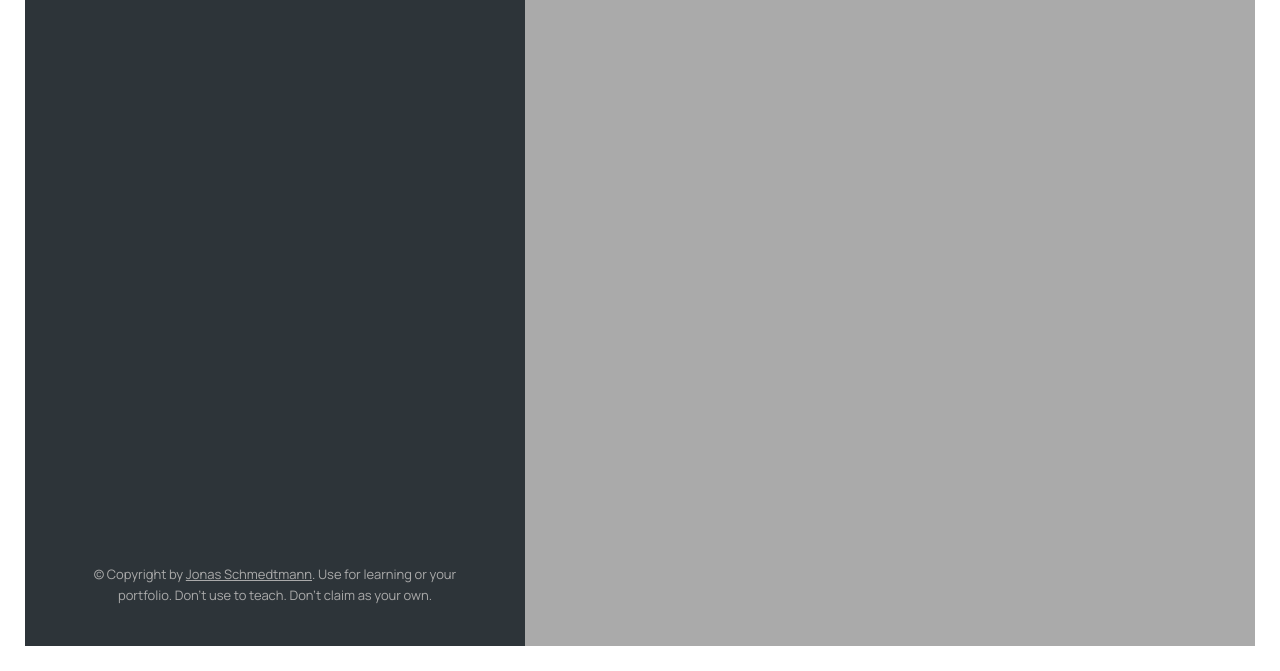
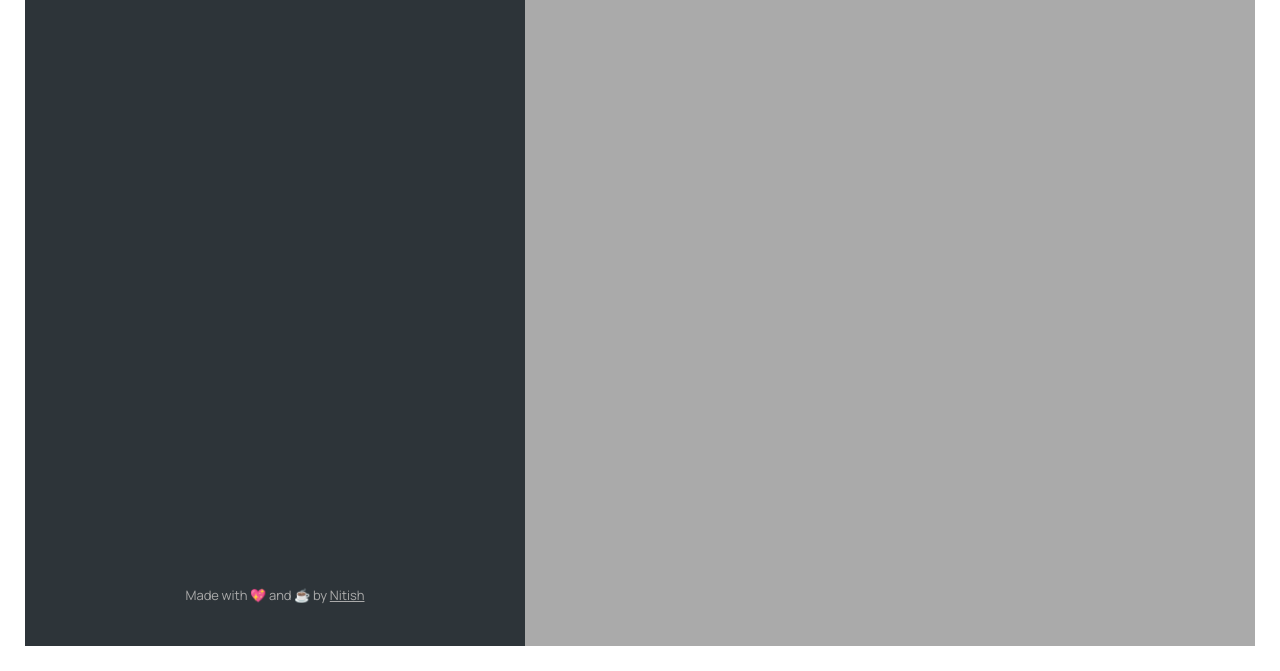
Before and after one commit to nitishkyadav/Mapty-App, a plain HTML site: page index.html in a window 1280 px wide. Shown: the part 129-800 px from the top of the page. Drawn offline with nearby package versions, Linux system fonts and the light colour scheme.

```diff
--- a/index.html
+++ b/index.html
@@ -118,14 +118,13 @@
       </ul>
 
       <p class="copyright">
-        &copy; Copyright by
+        Made with 💖 and ☕ by
         <a
           class="twitter-link"
           target="_blank"
-          href="https://twitter.com/jonasschmedtman"
-          >Jonas Schmedtmann</a
-        >. Use for learning or your portfolio. Don't use to teach. Don't claim
-        as your own.
+          href="https://twitter.com/nitish_yadav5"
+          >Nitish</a
+        >
       </p>
     </div>
 
```
